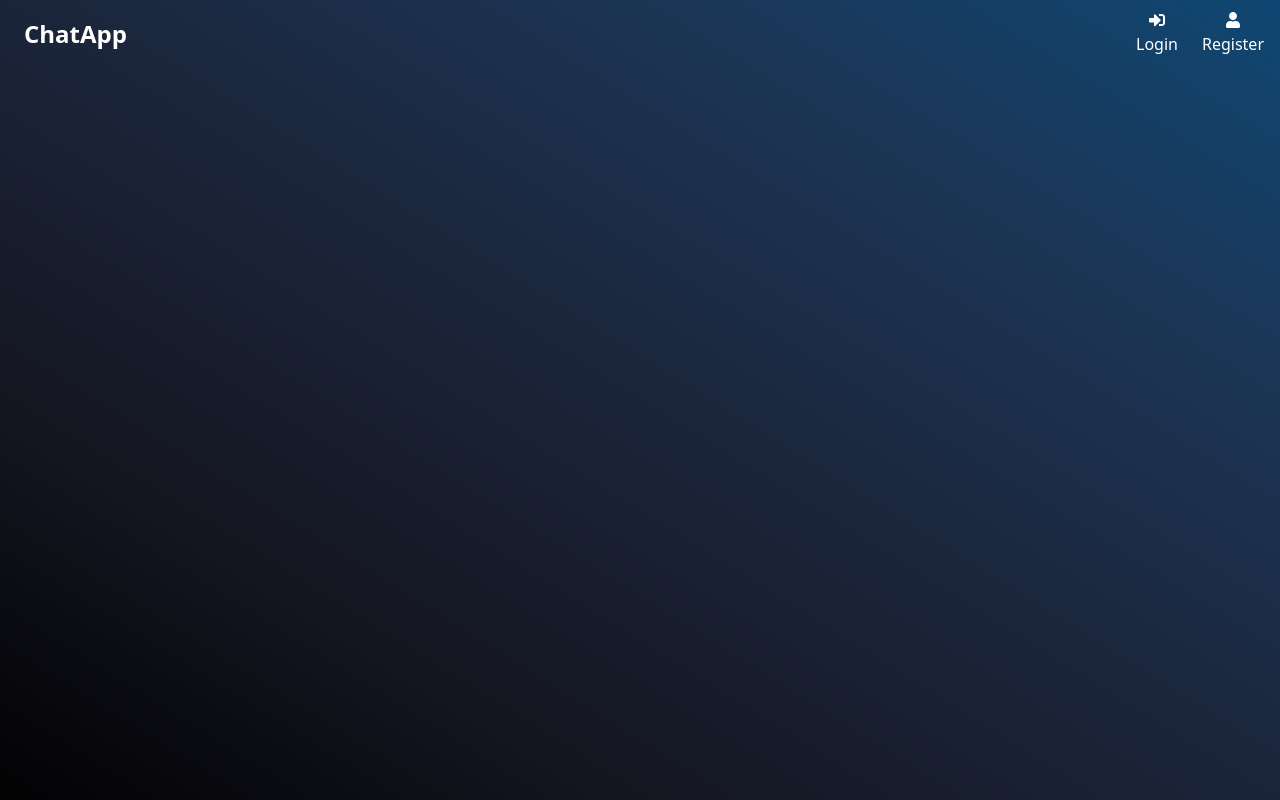
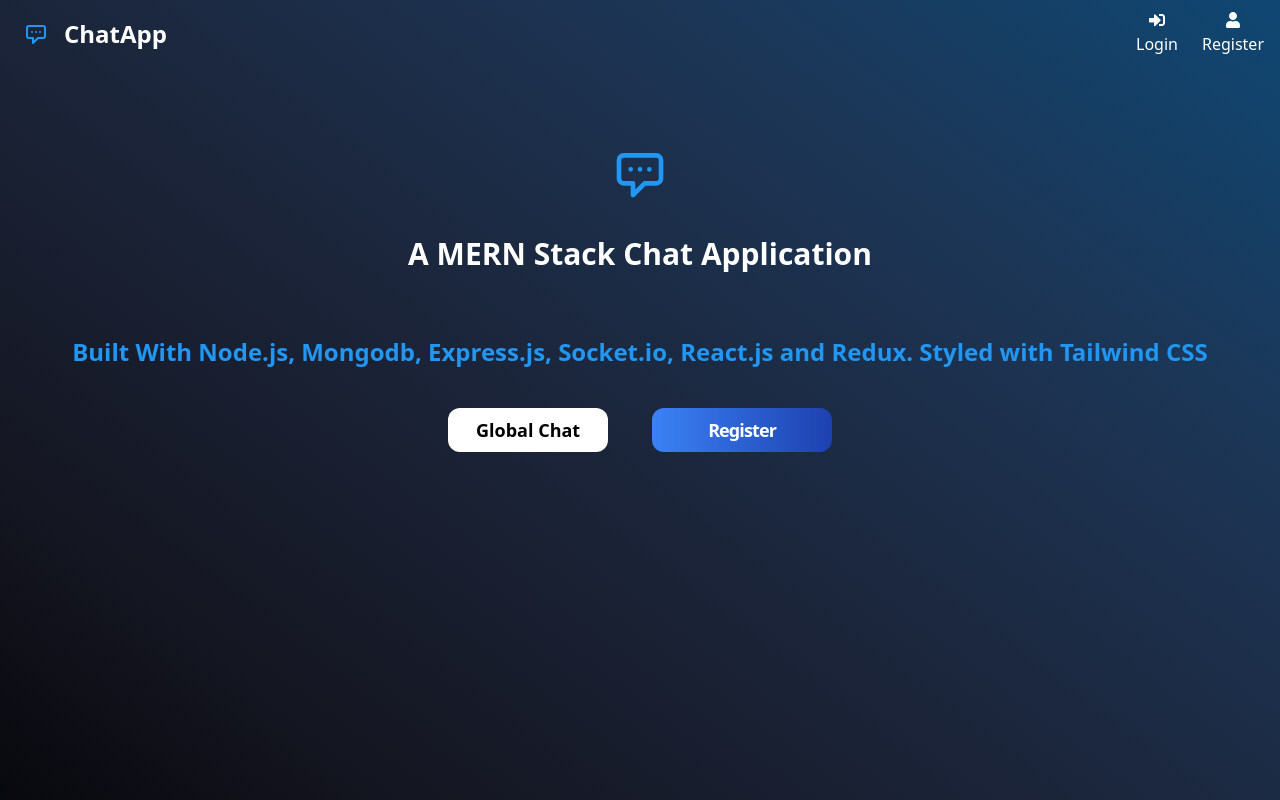
Before and after one commit to darseen/ChatApp, a React (Vite) app in the folder client/: page / in a window 1280 px wide. Shown: the top 800 px of the page. Built offline with nearby package versions, Linux system fonts and the light colour scheme.

Commit message:
Add home page

```diff
--- a/client/src/components/Header.jsx
+++ b/client/src/components/Header.jsx
@@ -1,15 +1,41 @@
 import { FaSignInAlt, FaUser, FaSignOutAlt } from "react-icons/fa";
 import { useSelector } from "react-redux";
 import { Link } from "react-router-dom";
+import { useDispatch } from "react-redux";
+import { useNavigate } from "react-router-dom";
+import { logout } from "../features/userSlice";
 
 export default function Example() {
   const user = useSelector((state) => state);
+  const dispatch = useDispatch();
+  const navigate = useNavigate();
+
+  const handleLogout = () => {
+    dispatch(logout());
+    navigate("/");
+  };
   return (
     <header className="bg-transparent">
       <nav
         className="mx-auto flex items-center justify-between p-3 px-4"
         aria-label="Global"
       >
+        <div className="flex items-center justify-center rounded-2xl text-[#2196f3] bg-transparent h-10 w-10">
+          <svg
+            className="w-6 h-6"
+            fill="none"
+            stroke="currentColor"
+            viewBox="0 0 24 24"
+            xmlns="http://www.w3.org/2000/svg"
+          >
+            <path
+              strokeLinecap="round"
+              strokeLinejoin="round"
+              strokeWidth={2}
+              d="M8 10h.01M12 10h.01M16 10h.01M9 16H5a2 2 0 01-2-2V6a2 2 0 012-2h14a2 2 0 012 2v8a2 2 0 01-2 2h-5l-5 5v-5z"
+            />
+          </svg>
+        </div>
         <div className=" flex flex-1 justify-start">
           <Link to="/" className="ml-2 font-bold text-2xl text-white">
             ChatApp
@@ -17,10 +43,13 @@ export default function Example() {
         </div>
         {user.token ? (
           <header className="flex flex-col items-center me-3 text-white">
-            <Link to="/login" className="flex flex-col items-center">
+            <button
+              className="flex flex-col items-center"
+              onClick={handleLogout}
+            >
               <FaSignOutAlt />
               <span className="mt-1">Logout</span>
-            </Link>
+            </button>
           </header>
         ) : (
           <div className=" flex flex-1 justify-end">
--- a/client/src/components/Sidebar.jsx
+++ b/client/src/components/Sidebar.jsx
@@ -3,7 +3,7 @@ import { useRef } from "react";
 import { motion } from "framer-motion";
 import { useMediaQuery } from "react-responsive";
 import { MdMenu } from "react-icons/md";
-import { useLocation, useNavigate } from "react-router-dom";
+import { Link, useLocation, useNavigate } from "react-router-dom";
 import { FaSignOutAlt } from "react-icons/fa";
 import { useDispatch } from "react-redux";
 import { logout } from "../features/userSlice";
@@ -83,7 +83,9 @@ const Sidebar = () => {
                 />
               </svg>
             </div>
-            <div className="font-bold text-2xl text-white">ChatApp</div>
+            <Link to="/" className="font-bold text-2xl text-white">
+              ChatApp
+            </Link>
           </div>
           <div className="flex flex-col items-center bg-tranparent border border-[#2196f3] mt-3 w-full py-4 px-3 rounded-lg">
             <div className="h-20 w-20 rounded-full border overflow-hidden">
--- a/client/src/features/userSlice.js
+++ b/client/src/features/userSlice.js
@@ -2,8 +2,8 @@ import { createSlice } from "@reduxjs/toolkit";
 import { createAsyncThunk } from "@reduxjs/toolkit";
 import axios from "axios";
 
-const registerUrl = "http://localhost:3001/user/auth/register";
-const loginUrl = "http://localhost:3001/user/auth/login";
+const registerUrl = "http://192.168.1.113:3001/user/auth/register";
+const loginUrl = "http://192.168.1.113:3001/user/auth/login";
 
 const initialState = {
   user: null,
--- a/client/src/pages/Home.jsx
+++ b/client/src/pages/Home.jsx
@@ -1,10 +1,57 @@
 import Header from "../components/Header";
+import { Link } from "react-router-dom";
 
 const Home = () => {
   return (
-    <div className="min-h-screen">
+    <>
       <Header />
-    </div>
+      <section className=" body-font min-h-screen mt-24">
+        <div className="text-80 text-center font-4 text-3xl font-bold text-white">
+          <div className="flex items-center justify-center rounded-2xl text-[#2196f3] bg-transparent h-10 w-full mb-8">
+            <svg
+              className="w-14 h-14 mb-5"
+              fill="none"
+              stroke="currentColor"
+              viewBox="0 0 24 24"
+              xmlns="http://www.w3.org/2000/svg"
+            >
+              <path
+                strokeLinecap="round"
+                strokeLinejoin="round"
+                strokeWidth={2}
+                d="M8 10h.01M12 10h.01M16 10h.01M9 16H5a2 2 0 01-2-2V6a2 2 0 012-2h14a2 2 0 012 2v8a2 2 0 01-2 2h-5l-5 5v-5z"
+              />
+            </svg>
+          </div>
+
+          <span> A MERN Stack Chat Application</span>
+
+          <h2 className="text-2xl font-4 font-semibold text-[#2196f3] text-center mt-8">
+            <br />
+            Built With Node.js, Mongodb, Express.js, Socket.io, React.js and
+            Redux. Styled with Tailwind CSS
+          </h2>
+          <div className="text-center flex flex-row justify-center mt-10">
+            <Link
+              className="inline-flex items-center py-2 font-semibold rounded-xl text-black ml-3 bg-white px-7 text-md md:mt-0 hover:text-black hover:bg-white focus:shadow-outline"
+              to="/global"
+            >
+              <div className="flex text-lg">
+                <span className="justify-center">Global Chat</span>
+              </div>
+            </Link>
+            <Link
+              className="inline-flex items-center p-1 font-semibold text-lg rounded-xl tracking-tighter mr-3 text-white  bg-transparent ml-11 bg-gradient-to-r from-blue-500 to-blue-800 px-14 text-md md:mt-0 focus:shadow-outline"
+              to="/register"
+            >
+              <div className="flex text-lg">
+                <span className="justify-center">Register</span>
+              </div>
+            </Link>
+          </div>
+        </div>
+      </section>
+    </>
   );
 };
 
```
